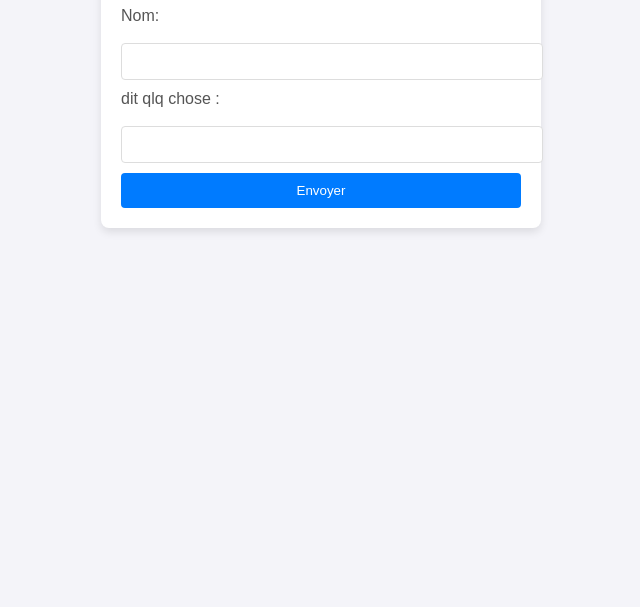
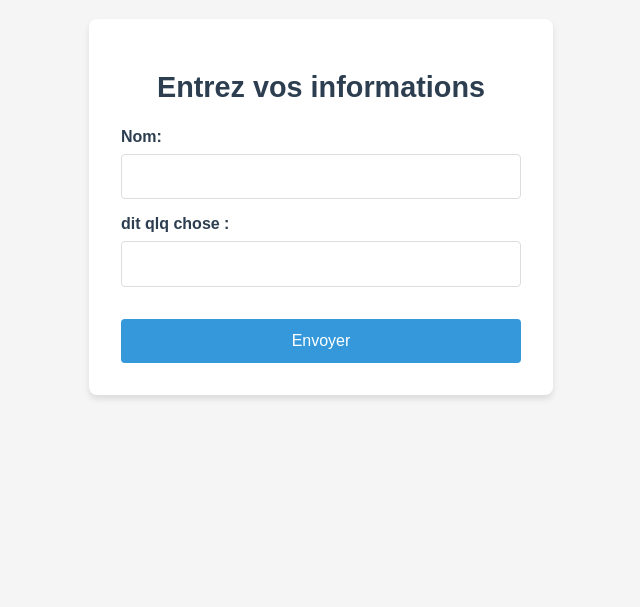
Before and after one commit to oussamaaa-coder/mon, a plain HTML site: page docs/index.html in a window 1280 px wide. Shown: the part 193-800 px from the top of the page, without its empty margins (319-959 px from the left). Drawn offline with Linux system fonts and the light colour scheme.

Commit message:
Update styles.css

```diff
--- a/docs/styles.css
+++ b/docs/styles.css
@@ -1,49 +1,69 @@
+/* styles.css */
 body {
-    font-family: Arial, sans-serif;
-    background-color: #f4f4f9;
+  font-family: 'Arial', sans-serif;
+  background-color: #f5f5f5;
   margin: 0;
   padding: 0;
+  display: flex;
+  justify-content: center;
+  align-items: center;
+  min-height: 100vh;
+  color: #333;
 }
 
 .form-container {
+  background-color: white;
+  padding: 2rem;
+  border-radius: 8px;
+  box-shadow: 0 4px 6px rgba(0, 0, 0, 0.1);
   width: 100%;
   max-width: 400px;
-    margin: 100px auto;
-    padding: 20px;
-    background-color: white;
-    border-radius: 8px;
-    box-shadow: 0 4px 8px rgba(0, 0, 0, 0.1);
 }
 
 h1 {
   text-align: center;
-    color: #333;
+  margin-bottom: 1.5rem;
+  color: #2c3e50;
+  font-size: 1.8rem;
+}
+
+form {
+  display: flex;
+  flex-direction: column;
+  gap: 1rem;
 }
 
 label {
-    display: block;
-    margin-bottom: 8px;
-    color: #555;
+  font-weight: bold;
+  margin-bottom: -0.5rem;
+  color: #2c3e50;
 }
 
 input {
-    width: 100%;
-    padding: 10px;
-    margin: 10px 0;
+  padding: 0.8rem;
   border: 1px solid #ddd;
   border-radius: 4px;
+  font-size: 1rem;
+  transition: border-color 0.3s;
+}
+
+input:focus {
+  outline: none;
+  border-color: #3498db;
 }
 
 button {
-    width: 100%;
-    padding: 10px;
-    background-color: #007bff;
+  background-color: #3498db;
   color: white;
+  padding: 0.8rem;
   border: none;
   border-radius: 4px;
+  font-size: 1rem;
   cursor: pointer;
+  transition: background-color 0.3s;
+  margin-top: 1rem;
 }
 
 button:hover {
-    background-color: #0056b3;
+  background-color: #2980b9;
 }
```
Lines whose indentation alone changed are shown as unchanged.
